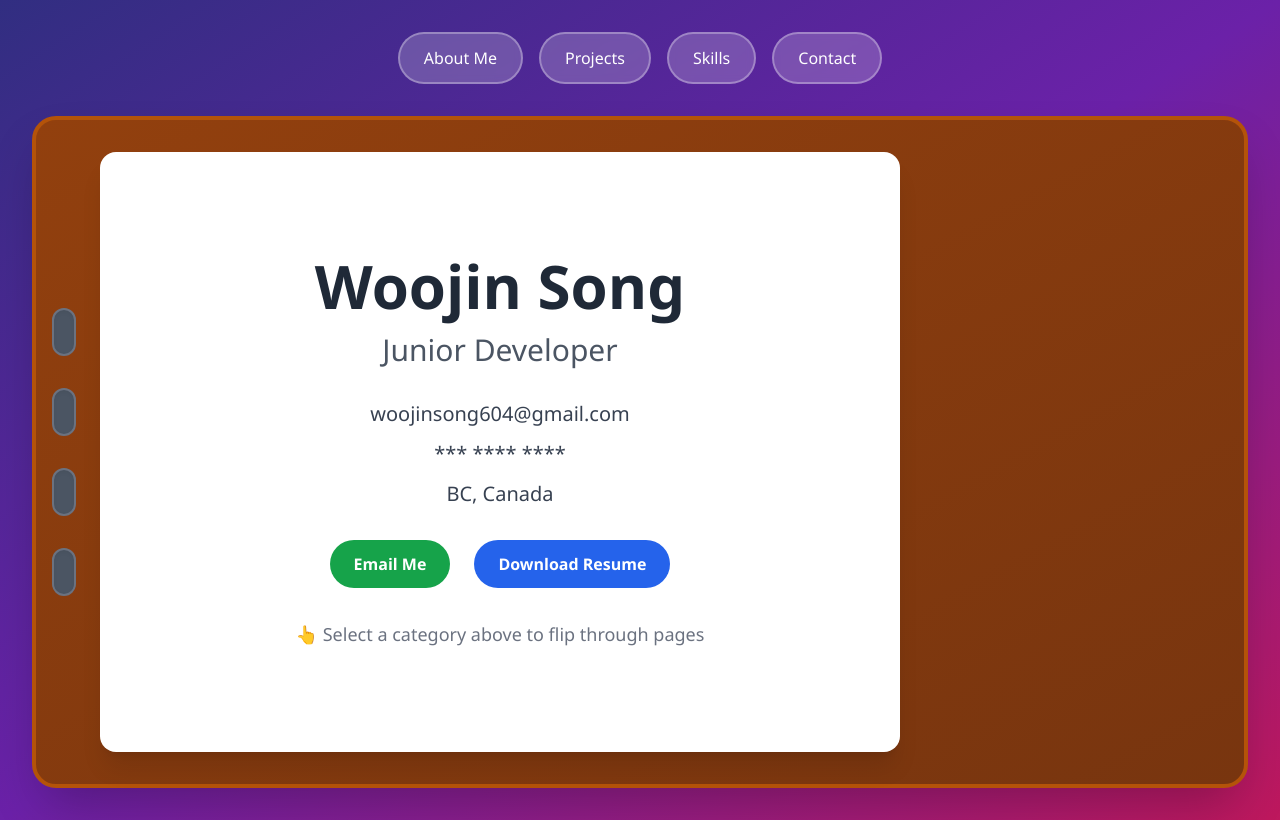
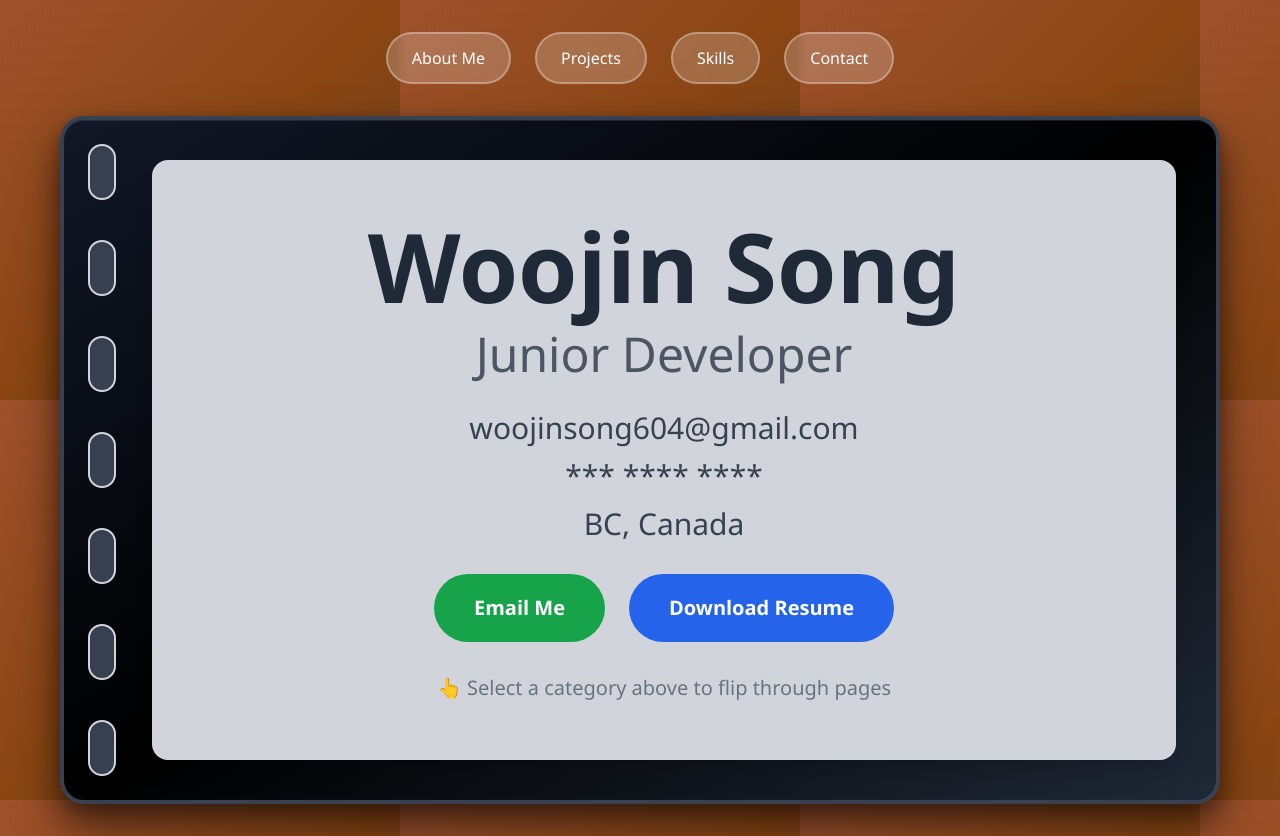
Before and after one commit to the-scholiast/Portfolio-Website, a React (Create React App) app: page / in a window 1280 px wide. Built offline with nearby package versions, Linux system fonts and the light colour scheme.

Commit message:
Update styling

```diff
--- a/src/App.css
+++ b/src/App.css
@@ -1,6 +1,71 @@
 @tailwind base;
 @tailwind components;
 @tailwind utilities;
+
+/* Wooden Desk Background */
+.wooden-desk-bg {
+  background:
+    /* Wood grain lines */
+    linear-gradient(90deg, transparent 0%, rgba(101, 67, 33, 0.1) 50%, transparent 100%),
+    linear-gradient(180deg, transparent 0%, rgba(139, 69, 19, 0.05) 30%, rgba(160, 82, 45, 0.1) 70%, transparent 100%),
+    /* Base wood color with subtle variations */
+    linear-gradient(45deg, #8B4513 0%, #A0522D 25%, #CD853F 50%, #DEB887 75%, #F5DEB3 100%),
+    /* Deep wood base */
+    #8B4513;
+
+  background-size:
+    200px 100px,
+    100px 300px,
+    400px 400px,
+    100% 100%;
+
+  background-position:
+    0 0,
+    0 0,
+    0 0,
+    0 0;
+
+  /* Subtle wood texture pattern */
+  background-image:
+    /* Horizontal wood grain */
+    repeating-linear-gradient(
+      90deg,
+      transparent,
+      transparent 2px,
+      rgba(101, 67, 33, 0.03) 2px,
+      rgba(101, 67, 33, 0.03) 4px
+    ),
+    /* Vertical wood grain - subtle */
+    repeating-linear-gradient(
+      0deg,
+      transparent,
+      transparent 8px,
+      rgba(139, 69, 19, 0.02) 8px,
+      rgba(139, 69, 19, 0.02) 16px
+    ),
+    /* Base gradient for depth */
+    linear-gradient(135deg, #A0522D 0%, #8B4513 50%, #654321 100%);
+}
+
+/* Binder responsive sizing */
+.binder-page {
+  width: min(1200px, 85vw);
+  height: min(900px, 80vh);
+  max-width: 95vw;
+}
+
+/* Enhanced binder shadow to sit on desk */
+.binder-shadow {
+  box-shadow:
+    /* Main shadow on desk - deeper for black binder */
+    0 25px 50px rgba(0, 0, 0, 0.4),
+    /* Closer shadow for depth */
+    0 15px 30px rgba(0, 0, 0, 0.3),
+    /* Ambient shadow */
+    0 5px 15px rgba(0, 0, 0, 0.2),
+    /* Inner glow for professional look */
+    inset 0 1px 0 rgba(255, 255, 255, 0.1);
+}
 
 /* Page flipping animation */
 @keyframes pageFlip {
@@ -93,3 +158,37 @@
 .shadow-3xl {
   box-shadow: 0 35px 60px -12px rgba(0, 0, 0, 0.25);
 }
+
+/* Responsive adjustments for smaller screens */
+@media (max-width: 768px) {
+  .binder-page {
+    width: 95vw;
+    height: 75vh;
+  }
+
+  .wooden-desk-bg {
+    padding: 0.5rem;
+  }
+}
+
+@media (max-width: 480px) {
+  .binder-page {
+    width: 98vw;
+    height: 70vh;
+  }
+}
+
+/* Additional responsive scaling for larger screens */
+@media (min-width: 1200px) {
+  .binder-page {
+    width: min(1400px, 80vw);
+    height: min(1000px, 75vh);
+  }
+}
+
+@media (min-width: 1600px) {
+  .binder-page {
+    width: min(1600px, 75vw);
+    height: min(1100px, 70vh);
+  }
+}
--- a/src/App.tsx
+++ b/src/App.tsx
@@ -42,9 +42,9 @@ const App: React.FC = () => {
   const totalPages = getTotalPages(allCards.length);
 
   return (
-    <div className="min-h-screen bg-gradient-to-br from-indigo-900 via-purple-800 to-pink-700 p-8">
-      {/* Navigation - Always visible above binder */}
-      <div className="flex gap-4 flex-wrap justify-center mb-8">
+    <div className="min-h-screen flex flex-col wooden-desk-bg p-8">
+      {/* Navigation */}
+      <div className="flex gap-3 md:gap-4 lg:gap-6 flex-wrap justify-center mb-6 md:mb-8">
         {navigationItems.map(item => (
           <NavigationButton
             key={item.category}
@@ -58,7 +58,7 @@ const App: React.FC = () => {
         {currentCategory && (
           <button
             onClick={handleBackToCover}
-            className="px-6 py-3 bg-gray-600 hover:bg-gray-700 text-white rounded-full font-semibold transition-all duration-200 hover:-translate-y-1"
+            className="px-5 py-2 md:px-6 md:py-3 lg:px-8 lg:py-4 bg-gray-600 hover:bg-gray-700 text-white rounded-full font-semibold transition-all duration-200 hover:-translate-y-1 text-sm md:text-base lg:text-lg"
           >
             📖 Cover
           </button>
@@ -66,19 +66,18 @@ const App: React.FC = () => {
       </div>
 
       {/* Main Content Container */}
-      <div className="relative">
-
+      <div className="flex-1 flex items-center justify-center">
         {/* Binder */}
-        <div className="bg-gradient-to-br from-amber-800 to-amber-900 p-8 rounded-3xl shadow-2xl relative border-4 border-amber-700">
+        <div className="bg-gradient-to-br from-gray-900 via-black to-gray-800 p-6 md:p-8 lg:p-10 rounded-3xl shadow-2xl relative border-4 border-gray-700 binder-shadow">
           {/* Binder rings */}
-          <div className="absolute left-4 top-1/2 transform -translate-y-1/2 space-y-8">
-            {[1, 2, 3, 4].map((ring) => (
-              <div key={ring} className="w-6 h-12 bg-gray-600 rounded-full shadow-inner border-2 border-gray-500"></div>
+          <div className="absolute left-3 md:left-4 lg:left-6 top-1/2 transform -translate-y-1/2 space-y-6 md:space-y-8 lg:space-y-10">
+            {[1, 2, 3, 4, 5, 6, 7].map((ring) => (
+              <div key={ring} className="w-5 h-10 md:w-6 md:h-12 lg:w-7 lg:h-14 bg-gray-700 rounded-full shadow-inner border-2 border-gray-300"></div>
             ))}
           </div>
 
           {/* Page Container */}
-          <div className="ml-8 relative" style={{ width: '800px', height: '600px' }}>
+          <div className="ml-6 md:ml-8 lg:ml-12 relative binder-page">
             {/* 3D Page with flip effect */}
             <div className={`
               relative w-full h-full transition-transform duration-700 transform-style-preserve-3d
@@ -86,28 +85,28 @@ const App: React.FC = () => {
             `}>
 
               {/* Front Page (Cover or Current Content) */}
-              <div className="absolute inset-0 backface-hidden bg-white rounded-2xl shadow-xl p-1">
+              <div className="absolute inset-0 backface-hidden bg-gray-300 rounded-2xl shadow-xl p-1">
 
                 {currentCategory === null ? (
                   /* Cover Page */
-                  <div className="flex flex-col justify-center items-center h-full text-center">
-                    <h1 className="text-6xl font-bold text-gray-800 mb-4">{personalInfo.name}</h1>
-                    <h2 className="text-3xl text-gray-600 mb-8">{personalInfo.title}</h2>
-                    <div className="space-y-3 text-gray-700 text-xl mb-8">
+                  <div className="flex flex-col justify-center items-center h-full text-center p-4">
+                    <h1 className="text-4xl md:text-6xl lg:text-7xl xl:text-8xl font-bold text-gray-800 mb-4">{personalInfo.name}</h1>
+                    <h2 className="text-2xl md:text-3xl lg:text-4xl xl:text-5xl text-gray-600 mb-6 md:mb-8">{personalInfo.title}</h2>
+                    <div className="space-y-2 md:space-y-3 text-gray-700 text-lg md:text-xl lg:text-2xl xl:text-3xl mb-6 md:mb-8">
                       <p>{personalInfo.email}</p>
                       <p>{personalInfo.phone}</p>
                       <p>{personalInfo.location}</p>
                     </div>
-                    <div className="flex gap-6">
+                    <div className="flex flex-col sm:flex-row gap-4 md:gap-6">
                       <a href={`mailto:${personalInfo.email}`}
-                        className="px-6 py-3 bg-green-600 hover:bg-green-700 text-white rounded-full font-semibold transition-all duration-200 hover:-translate-y-1 no-underline">
+                        className="px-6 py-3 md:px-8 md:py-4 lg:px-10 lg:py-5 bg-green-600 hover:bg-green-700 text-white rounded-full font-semibold transition-all duration-200 hover:-translate-y-1 no-underline text-base md:text-lg lg:text-xl">
                         Email Me
                       </a>
-                      <button className="px-6 py-3 bg-blue-600 hover:bg-blue-700 text-white rounded-full font-semibold transition-all duration-200 hover:-translate-y-1">
+                      <button className="px-6 py-3 md:px-8 md:py-4 lg:px-10 lg:py-5 bg-blue-600 hover:bg-blue-700 text-white rounded-full font-semibold transition-all duration-200 hover:-translate-y-1 text-base md:text-lg lg:text-xl">
                         Download Resume
                       </button>
                     </div>
-                    <p className="mt-8 text-gray-500 text-lg">👆 Select a category above to flip through pages</p>
+                    <p className="mt-6 md:mt-8 text-gray-500 text-base md:text-lg lg:text-xl">👆 Select a category above to flip through pages</p>
                   </div>
                 ) : (
                   /* Category Content Page */
@@ -120,7 +119,7 @@ const App: React.FC = () => {
               </div>
 
               {/* Back Page (for flip effect) */}
-              <div className="absolute inset-0 backface-hidden rotate-y-180 bg-gray-100 rounded-2xl shadow-xl p-8">
+              <div className="absolute inset-0 backface-hidden rotate-y-180 bg-gray-200 rounded-2xl shadow-xl p-8">
                 <div className="flex items-center justify-center h-full">
                   <div className="text-center text-gray-400">
                     <div className="text-6xl mb-4">📖</div>
@@ -134,23 +133,23 @@ const App: React.FC = () => {
 
           {/* Page Navigation */}
           {currentCategory && totalPages > 1 && (
-            <div className="absolute bottom-1 left-1/2 transform -translate-x-1/2 flex items-center gap-3 bg-amber-100 bg-opacity-95 backdrop-blur-sm rounded-full px-4 py-2 shadow-lg z-10 border border-amber-300">
+            <div className="absolute bottom-1 left-1/2 transform -translate-x-1/2 flex items-center gap-3 bg-gray-800 bg-opacity-95 backdrop-blur-sm rounded-full px-4 py-2 shadow-lg z-10 border border-gray-600">
               <button
                 onClick={handlePrevPage}
                 disabled={currentPage === 0 || isFlipping}
-                className="px-3 py-1 bg-amber-600 hover:bg-amber-700 disabled:bg-gray-400 disabled:cursor-not-allowed text-white rounded-full font-semibold transition-colors text-xs"
+                className="px-3 py-1 bg-gray-600 hover:bg-gray-500 disabled:bg-gray-700 disabled:cursor-not-allowed text-white rounded-full font-semibold transition-colors text-xs"
               >
                 ← Prev
               </button>
 
-              <span className="text-amber-800 font-bold text-xs">
+              <span className="text-gray-200 font-bold text-xs">
                 Page {currentPage + 1} of {totalPages}
               </span>
 
               <button
                 onClick={handleNextPage}
                 disabled={currentPage >= totalPages - 1 || isFlipping}
-                className="px-3 py-1 bg-amber-600 hover:bg-amber-700 disabled:bg-gray-400 disabled:cursor-not-allowed text-white rounded-full font-semibold transition-colors text-xs"
+                className="px-3 py-1 bg-gray-600 hover:bg-gray-500 disabled:bg-gray-700 disabled:cursor-not-allowed text-white rounded-full font-semibold transition-colors text-xs"
               >
                 Next →
               </button>
```
